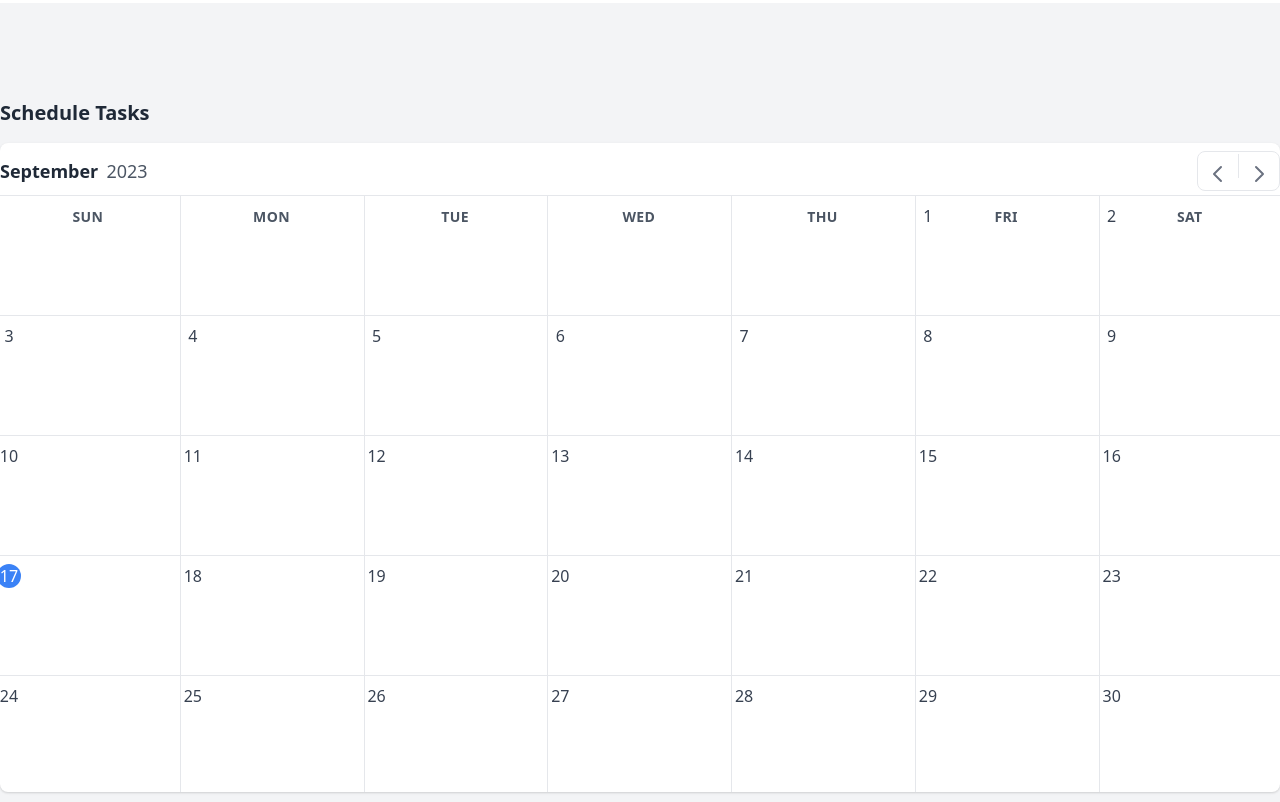
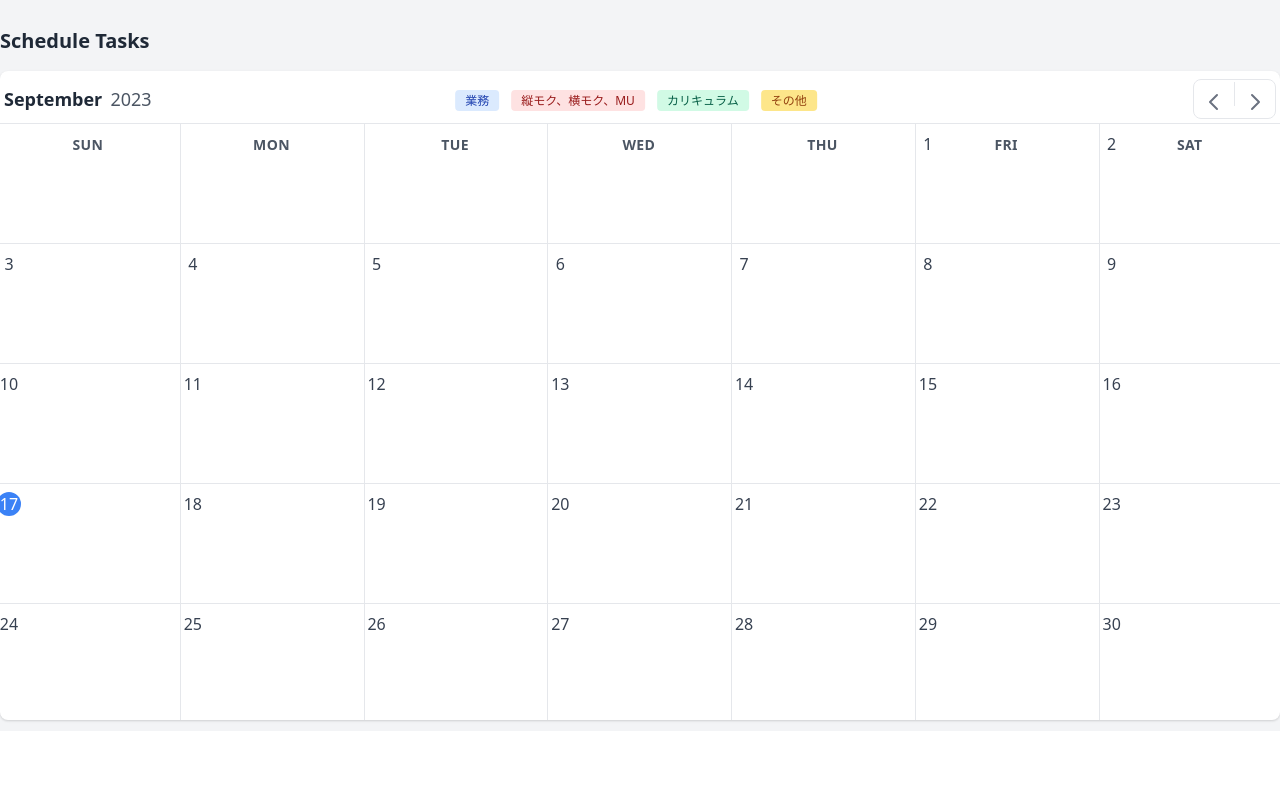
Before and after one commit to HinanoOno/invitation_app, a PHP site: page /calendar/calendar.php in a window 1280 px wide. Shown: the part 69-871 px from the top of the page. Run offline with PHP 8.4, Linux system fonts and the light colour scheme; data comes from the database, SQL or seed files in the repository; data that the repository does not hold is empty; some libraries are stand-ins or nearby versions.

Commit message:
add 見た目

```diff
--- a/src/calendar/calendar.php
+++ b/src/calendar/calendar.php
@@ -3,9 +3,9 @@ require('../assets/php/dbconnect.php');
 $calendars = "SELECT calendars.*, plans.name as event_theme, user_details.name as name FROM calendar_plan join calendars on calendar_plan.calendar_id = calendars.id join plans on calendar_plan.plan_id = plans.id join user_details on calendars.userdetail_id = user_details.user_id where user_details.user_id = 1";
 $stmt = $dbh->query($calendars);
 $calendars = $stmt->fetchAll(PDO::FETCH_ASSOC);
-echo '<pre>';
-print_r($calendars);
-echo '</pre>';
+// echo '<pre>';
+// print_r($calendars);
+// echo '</pre>';
 $calendars_json = json_encode($calendars);
 
 ?>
@@ -52,12 +52,19 @@ $calendars_json = json_encode($calendars);
             Schedule Tasks
           </div>
 
+
           <div class="bg-white rounded-lg shadow overflow-hidden">
 
-            <div class="flex items-center justify-between py-2">
+            <div class="flex items-center justify-between py-2 relative px-1">
               <div>
                 <span x-text="MONTH_NAMES[month]" class="text-lg font-bold text-gray-800"></span>
                 <span x-text="year" class="ml-1 text-lg text-gray-600 font-normal"></span>
+              </div>
+              <div class="absolute top-1/2 left-1/2 transform -translate-x-1/2 -translate-y-1/2  ">
+                <span class="border-blue-100 bg-blue-100 text-blue-800 text-xs font-medium mr-2 px-2.5 py-0.5 rounded ">業務</span>
+                <span class="border-red-200 bg-red-100 text-red-800 text-xs font-medium mr-2 px-2.5 py-0.5 rounded ">縦モク、横モク、MU</span>
+                <span class="border-green-100 bg-green-100 text-green-800 text-xs font-medium mr-2 px-2.5 py-0.5 rounded dark:bg-green-900 dark:text-green-300">カリキュラム</span>
+                <span class="border-yellow-200 bg-yellow-200 text-yellow-800 text-xs font-medium mr-2 px-2.5 py-0.5 rounded dark:bg-yellow-900 dark:text-yellow-300">その他</span>
               </div>
               <div class="border rounded-lg px-1" style="padding-top: 2px;">
                 <button type="button" class="leading-none rounded-lg transition ease-in-out duration-100 inline-flex cursor-pointer hover:bg-gray-200 p-1 items-center" :class="{'cursor-not-allowed opacity-25': month == 0 }" :disabled="month == 0 ? true : false" @click="month--; getNoOfDays()">
@@ -97,8 +104,8 @@ $calendars_json = json_encode($calendars);
                         <div class="py-1 rounded-lg mt-1 overflow-hidden border" :class="{
 												'border-blue-200 text-blue-800 bg-blue-100': event.event_color === '業務',
 												'border-red-200 text-red-800 bg-red-100': event.event_color === '縦モク、横モク、MU',
-												'border-yellow-200 text-yellow-800 bg-yellow-100': event.event_color === 'カリキュラム',
-												'border-green-200 text-green-800 bg-green-100': event.event_color === 'その他',
+												'border-yellow-200 text-yellow-800 bg-yellow-100': event.event_color === 'その他',
+												'border-green-200 text-green-800 bg-green-100': event.event_color === 'カリキュラム',
 											}">
                           <p x-text="event.event_theme" class="text-sm truncate leading-tight"></p>
                         </div>
```
